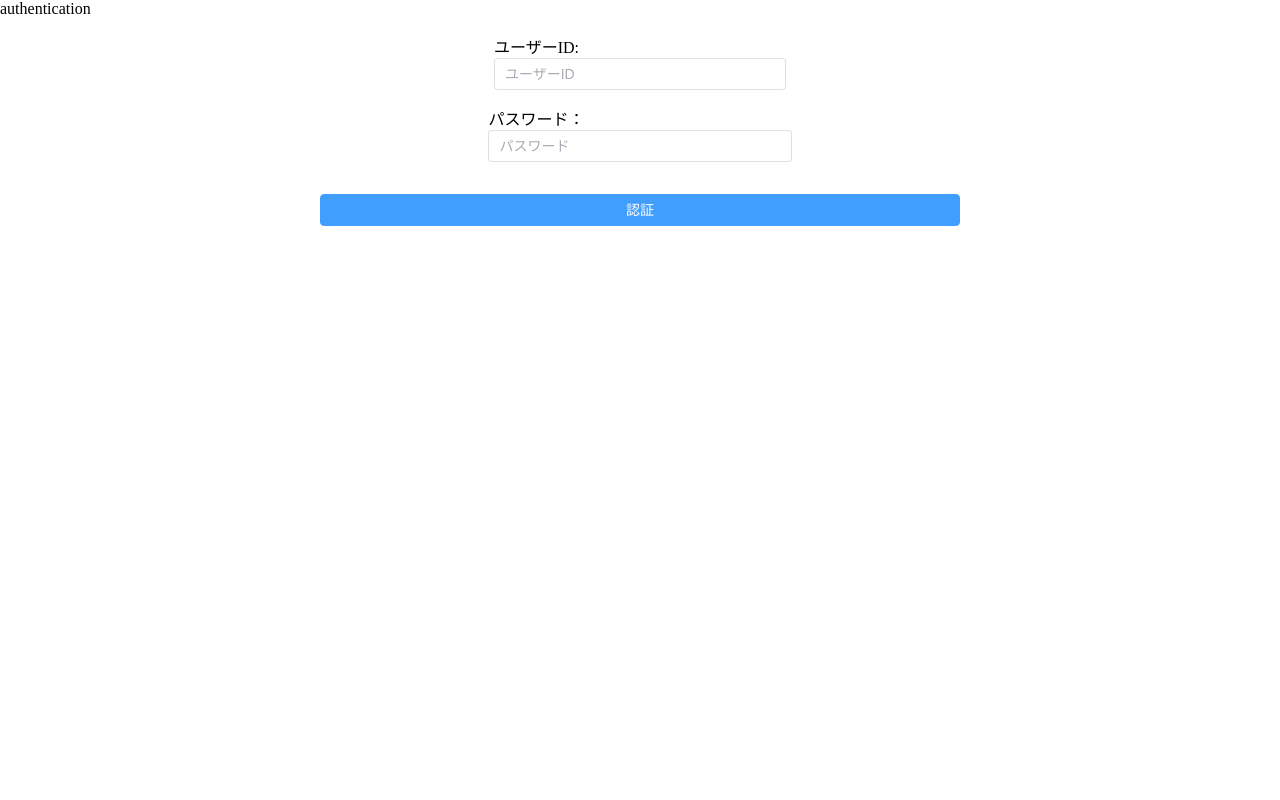
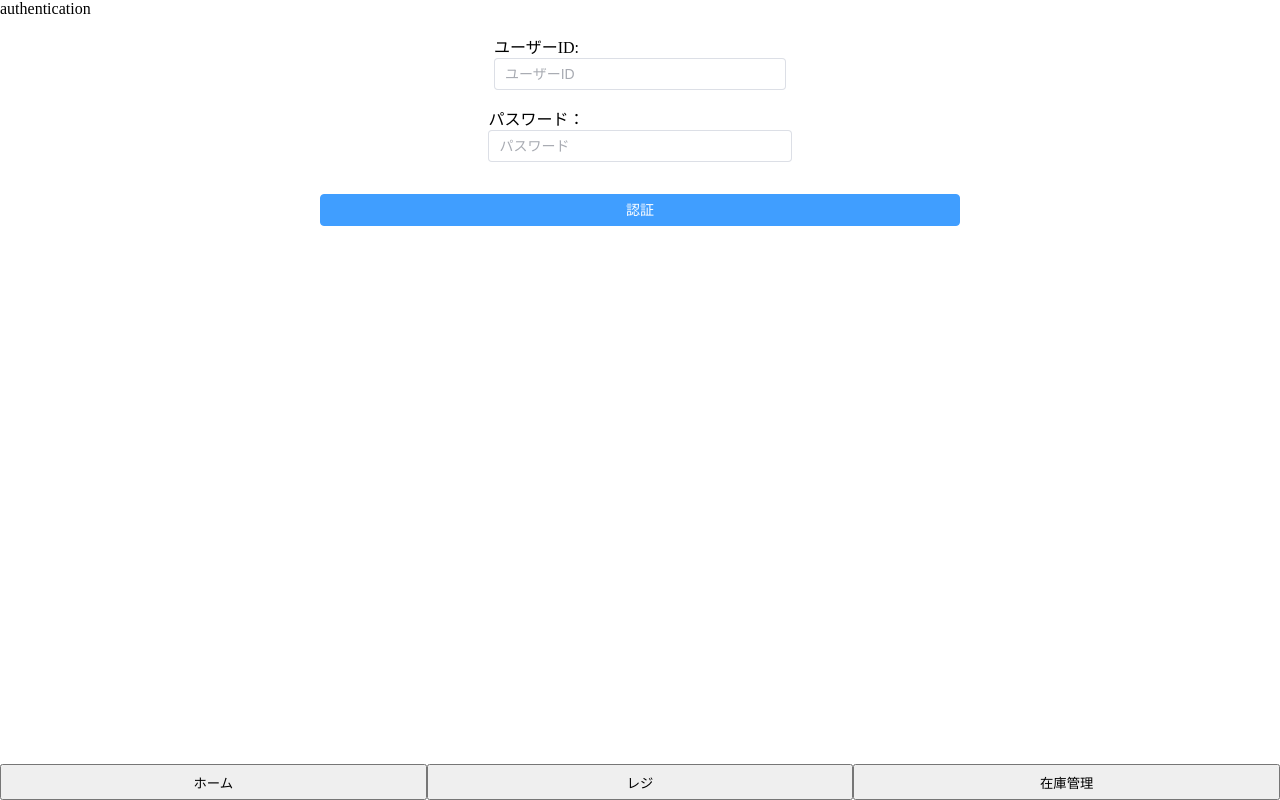
Before and after one commit to hey-intern-2022-coffee/STORES-mng, a Vue app: page /authentication in a window 1280 px wide. Built offline with nearby package versions, Linux system fonts and the light colour scheme.

Commit message:
ADD: navbar

```diff
--- a/src/App.vue
+++ b/src/App.vue
@@ -1,11 +1,29 @@
 <script setup lang="ts">
 import { middleware } from './middleware/index'
+import FooterBar from './fragments/FooterBar.vue'
 
 middleware()
 </script>
 
 <template>
-  <div><router-view></router-view></div>
+  <div>
+    <div class="root-wrapper">
+      <router-view></router-view>
+    </div>
+    <footer>
+      <footer-bar></footer-bar>
+    </footer>
+  </div>
 </template>
 
-<style scoped></style>
+<style scoped>
+footer {
+  position: absolute; /*←絶対位置*/
+  bottom: 0; /*下に固定*/
+}
+.root-wrapper {
+  width: 100%; /*ブロックの幅*/
+  height: auto; /*ブロックの高さ*/
+  overflow: scroll; /*スクロール*/
+}
+</style>
--- a/src/components/BottomNavigationBar.vue
+++ b/src/components/BottomNavigationBar.vue
@@ -1,19 +1,68 @@
 <script setup lang="ts">
-import { PropType } from 'vue'
-import { pathNameUnion } from '../types'
+import { ComputedRef, PropType } from 'vue'
+import { bottomMenuElement, pathNameUnion } from '../types'
 
 const props = defineProps({
   currentPathName: {
     type: String as PropType<pathNameUnion>,
     required: true
   },
+  isActive: {
+    type: Function as PropType<(path: pathNameUnion) => boolean>,
+    required: true
+  },
   toPath: {
     type: Function as PropType<(arg: pathNameUnion) => void>,
+    required: true
+  },
+  menus: {
+    type: Array<bottomMenuElement>,
     required: true
   }
 })
 </script>
 <template>
-  <div></div>
+  <div>
+    <div class="navbar">
+      <button
+        v-for="item of menus"
+        :key="item.id"
+        @click="props.toPath(item.pathName)"
+        class="btm-nav-btn"
+      >
+        <!-- <img
+          v-show="isActive(item.pathName)"
+          :alt="`${item.label}ページへ遷移`"
+        /> -->
+        <!-- :src="item.activeIconSrc" -->
+        <div
+          v-if="isActive(item.pathName)"
+          class="btm-nav-label _label font-bold text-dark-blue"
+          :class="{
+            'text-opacity-40': !isActive(item.pathName)
+          }"
+        >
+          {{ item.label }}
+        </div>
+        <div
+          v-else
+          class="btm-nav-label _label font-bold text-dark-blue"
+          :class="{
+            'text-opacity-40': !isActive(item.pathName)
+          }"
+        >
+          {{ item.label }}
+        </div>
+      </button>
+    </div>
+  </div>
 </template>
-<style scoped></style>
+<style scoped>
+.navbar {
+  width: 100vw;
+}
+.btm-nav-btn {
+  width: 33.3333vw;
+  height: 4.5vh;
+}
+</style>
--- /dev/null
+++ b/src/fragments/FooterBar.vue
@@ -0,0 +1,29 @@
+<script setup lang="ts">
+import { computed } from 'vue'
+import { useRouter, useRoute } from 'vue-router'
+import { menus } from '../modules/constant'
+import { pathNameUnion } from '../types'
+import BottomNavigationBar from '../components/BottomNavigationBar.vue'
+
+const router = useRouter()
+const route = useRoute()
+const currentPathName = computed<pathNameUnion>(
+  () => route.name as pathNameUnion
+) // FIXME: アサーション
+const isActive = (path: pathNameUnion) => [currentPathName.value].includes(path)
+
+const toPath = (name: pathNameUnion) => router.push({ name })
+</script>
+<template>
+  <div>
+    <div>
+      <BottomNavigationBar
+        :current-path-name="currentPathName"
+        :is-active="isActive"
+        :to-path="toPath"
+        :menus="menus"
+      />
+    </div>
+  </div>
+</template>
+<style scoped></style>
--- a/src/modules/constant.ts
+++ b/src/modules/constant.ts
@@ -1,3 +1,5 @@
+import { bottomMenuElement, pathNameUnion } from '../types'
+
 export const APP_NAME = 'STORESマネージャー'
 
 export const checkoutInfosEnum = {
@@ -19,6 +21,7 @@ export const MENU = {
 export const pathNames = {
   authentication: 'authentication',
   home: 'home',
+  /** 在庫管理 */
   onlineOffline: 'online-offline',
   online: 'online',
   offline: 'offline',
@@ -29,3 +32,41 @@ export const pathNames = {
   offlineRegister: 'offline-register',
   NotFoundError: 'NotFoundError'
 } as const
+
+export const menus: bottomMenuElement[] = [
+  {
+    id: 0,
+    label: 'ホーム',
+    pathName: 'home'
+    // iconSrc: HomeSvg,
+    // activeIconSrc: ActiveHomeSvg
+  } as const,
+  {
+    id: 1,
+    label: 'レジ',
+    pathName: 'register'
+    // iconSrc: SearchSvg,
+    // activeIconSrc: SearchSvg
+  } as const,
+  {
+    id: 2,
+    label: '在庫管理',
+    pathName: 'online-offline'
+    // iconSrc: GoOutSvg,
+    // activeIconSrc: GoOutSvg
+  } as const
+  // {
+  //   id: 3,
+  //   label: 'やりとり',
+  //   path: '/message-list'
+  //   // iconSrc: MessageSvg,
+  //   // activeIconSrc: ActiveMessageSvg
+  // } as const,
+  // {
+  //   id: 4,
+  //   label: 'マイページ',
+  //   path: '/my-page'
+  //   // iconSrc: MyPageSvg,
+  //   // activeIconSrc: ActiveMyPageSvg
+  // } as const
+]
--- a/src/types/index.d.ts
+++ b/src/types/index.d.ts
@@ -1,3 +1,8 @@
 import { pathNames } from '../modules/constant'
 declare module 'qrcode'
 export type pathNameUnion = typeof pathNames[keyof typeof pathNames]
+export type bottomMenuElement = {
+  id: number
+  label: string
+  pathName: pathNameUnion
+}
```
Also changed, not shown: src/fragments/Footer.vue (deleted, +0 -20 lines).
